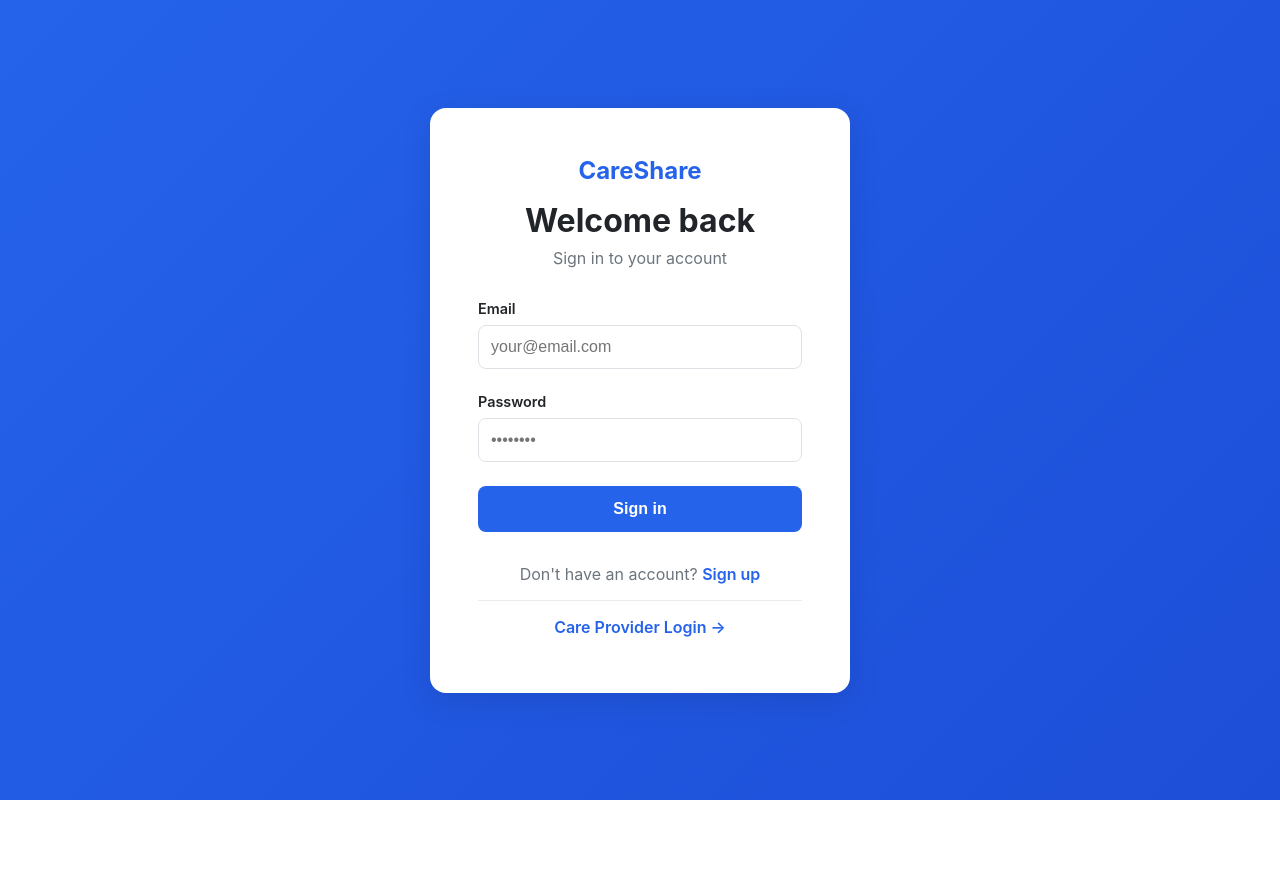
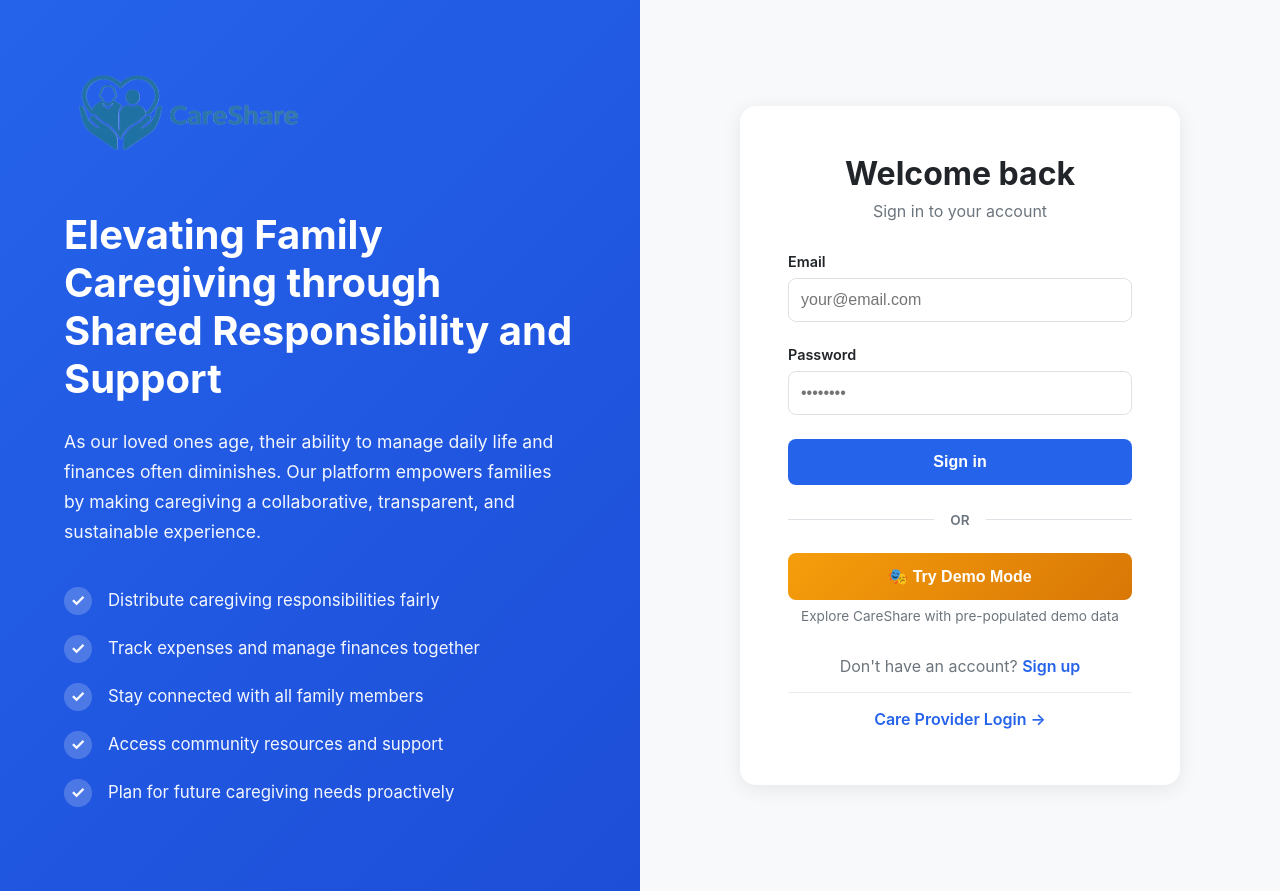
Before and after one commit to EjMackSPD/careshare, a Next.js app: page /login in a window 1280 px wide. Before the commit the page ends 800 px from the top, so only its background shows below. Built offline with nearby package versions, Linux system fonts and the light colour scheme.

Commit message:
Redesign login page with split layout - Marketing content on left, login form with demo mode on right

```diff
--- a/app/login/page.module.css
+++ b/app/login/page.module.css
@@ -1,18 +1,87 @@
 .container {
   min-height: 100vh;
+  display: grid;
+  grid-template-columns: 1fr 1fr;
+}
+
+/* Left Panel - Marketing */
+.leftPanel {
+  background: linear-gradient(135deg, #2563eb 0%, #1d4ed8 100%);
+  color: white;
+  padding: 4rem;
+  display: flex;
+  flex-direction: column;
+  justify-content: center;
+}
+
+.logoLink {
+  display: inline-block;
+  margin-bottom: 3rem;
+  transition: opacity 0.2s;
+}
+
+.logoLink:hover {
+  opacity: 0.9;
+}
+
+.tagline {
+  font-size: 2.5rem;
+  font-weight: 700;
+  line-height: 1.2;
+  margin-bottom: 1.5rem;
+  color: white;
+}
+
+.description {
+  font-size: 1.1rem;
+  line-height: 1.7;
+  margin-bottom: 2.5rem;
+  color: rgba(255, 255, 255, 0.95);
+}
+
+.benefits {
+  list-style: none;
+  padding: 0;
+  margin: 0;
+}
+
+.benefits li {
+  display: flex;
+  align-items: center;
+  gap: 1rem;
+  margin-bottom: 1.25rem;
+  font-size: 1.05rem;
+  line-height: 1.5;
+  color: rgba(255, 255, 255, 0.95);
+}
+
+.checkIcon {
+  width: 28px;
+  height: 28px;
+  background: rgba(255, 255, 255, 0.2);
+  border-radius: 50%;
   display: flex;
   align-items: center;
   justify-content: center;
-  background: linear-gradient(135deg, #2563eb 0%, #1d4ed8 100%);
+  font-weight: 700;
+  flex-shrink: 0;
+}
+
+/* Right Panel - Login Form */
+.rightPanel {
+  background: #f8f9fa;
+  display: flex;
+  align-items: center;
+  justify-content: center;
   padding: 2rem;
 }
 
 .loginBox {
   background: white;
   border-radius: 1rem;
-  box-shadow: 0 8px 32px rgba(0, 0, 0, 0.1);
+  box-shadow: 0 4px 20px rgba(0, 0, 0, 0.08);
   width: 100%;
-  max-width: 420px;
+  max-width: 440px;
   padding: 3rem;
 }
 
@@ -21,16 +90,7 @@
   margin-bottom: 2rem;
 }
 
-.logo {
-  display: inline-block;
-  font-size: 1.5rem;
-  font-weight: 700;
-  color: #2563eb;
-  text-decoration: none;
-  margin-bottom: 1rem;
-}
-
-.header h1 {
+.header h2 {
   font-size: 2rem;
   margin-bottom: 0.5rem;
   color: #212529;
@@ -129,3 +189,79 @@
   padding-top: 1rem;
   border-top: 1px solid #e9ecef;
 }
+
+.divider {
+  text-align: center;
+  margin: 1.5rem 0;
+  position: relative;
+}
+
+.divider::before {
+  content: '';
+  position: absolute;
+  left: 0;
+  right: 0;
+  top: 50%;
+  height: 1px;
+  background: #dee2e6;
+}
+
+.divider span {
+  background: white;
+  padding: 0 1rem;
+  color: #6c757d;
+  font-size: 0.85rem;
+  font-weight: 600;
+  position: relative;
+  z-index: 1;
+}
+
+.demoBtn {
+  width: 100%;
+  background: linear-gradient(135deg, #f59e0b 0%, #d97706 100%);
+  color: white;
+  padding: 0.875rem;
+  border: none;
+  border-radius: 0.5rem;
+  font-size: 1rem;
+  font-weight: 600;
+  cursor: pointer;
+  transition: all 0.2s;
+  margin-bottom: 0.5rem;
+}
+
+.demoBtn:hover {
+  transform: translateY(-2px);
+  box-shadow: 0 6px 16px rgba(245, 158, 11, 0.3);
+}
+
+.demoText {
+  text-align: center;
+  font-size: 0.85rem;
+  color: #6c757d;
+  margin-bottom: 1.5rem;
+}
+
+@media (max-width: 968px) {
+  .container {
+    grid-template-columns: 1fr;
+  }
+
+  .leftPanel {
+    display: none;
+  }
+
+  .rightPanel {
+    min-height: 100vh;
+  }
+}
+
+@media (max-width: 480px) {
+  .loginBox {
+    padding: 2rem;
+  }
+
+  .tagline {
+    font-size: 2rem;
+  }
+}
--- a/app/login/page.tsx
+++ b/app/login/page.tsx
@@ -4,6 +4,7 @@ import { useState } from 'react'
 import { signIn } from 'next-auth/react'
 import { useRouter } from 'next/navigation'
 import Link from 'next/link'
+import Image from 'next/image'
 import styles from './page.module.css'
 
 export default function Login() {
@@ -39,12 +40,63 @@ export default function Login() {
     }
   }
 
+  const handleDemoMode = () => {
+    router.push('/demo')
+  }
+
   return (
     <div className={styles.container}>
+      {/* Left Side - Marketing Content */}
+      <div className={styles.leftPanel}>
+        <Link href="/" className={styles.logoLink}>
+          <Image
+            src="/careshare-logo.png"
+            alt="CareShare Logo"
+            width={250}
+            height={95}
+            priority
+          />
+        </Link>
+
+        <h1 className={styles.tagline}>
+          Elevating Family Caregiving through Shared Responsibility and Support
+        </h1>
+
+        <p className={styles.description}>
+          As our loved ones age, their ability to manage daily life and finances often
+          diminishes. Our platform empowers families by making caregiving a collaborative,
+          transparent, and sustainable experience.
+        </p>
+
+        <ul className={styles.benefits}>
+          <li>
+            <span className={styles.checkIcon}>✓</span>
+            Distribute caregiving responsibilities fairly
+          </li>
+          <li>
+            <span className={styles.checkIcon}>✓</span>
+            Track expenses and manage finances together
+          </li>
+          <li>
+            <span className={styles.checkIcon}>✓</span>
+            Stay connected with all family members
+          </li>
+          <li>
+            <span className={styles.checkIcon}>✓</span>
+            Access community resources and support
+          </li>
+          <li>
+            <span className={styles.checkIcon}>✓</span>
+            Plan for future caregiving needs proactively
+          </li>
+        </ul>
+      </div>
+
+      {/* Right Side - Login Form */}
+      <div className={styles.rightPanel}>
         <div className={styles.loginBox}>
           <div className={styles.header}>
-          <Link href="/" className={styles.logo}>CareShare</Link>
-          <h1>Welcome back</h1>
+            <h2>Welcome back</h2>
             <p>Sign in to your account</p>
           </div>
 
@@ -86,6 +138,21 @@ export default function Login() {
             </button>
           </form>
 
+          <div className={styles.divider}>
+            <span>OR</span>
+          </div>
+
+          <button
+            onClick={handleDemoMode}
+            className={styles.demoBtn}
+            type="button"
+          >
+            🎭 Try Demo Mode
+          </button>
+          <p className={styles.demoText}>
+            Explore CareShare with pre-populated demo data
+          </p>
+
           <div className={styles.footer}>
             <p>
               Don't have an account? <Link href="/signup">Sign up</Link>
@@ -96,5 +163,6 @@ export default function Login() {
           </div>
         </div>
       </div>
+    </div>
   )
 }
```
Lines whose indentation alone changed are shown as unchanged.
